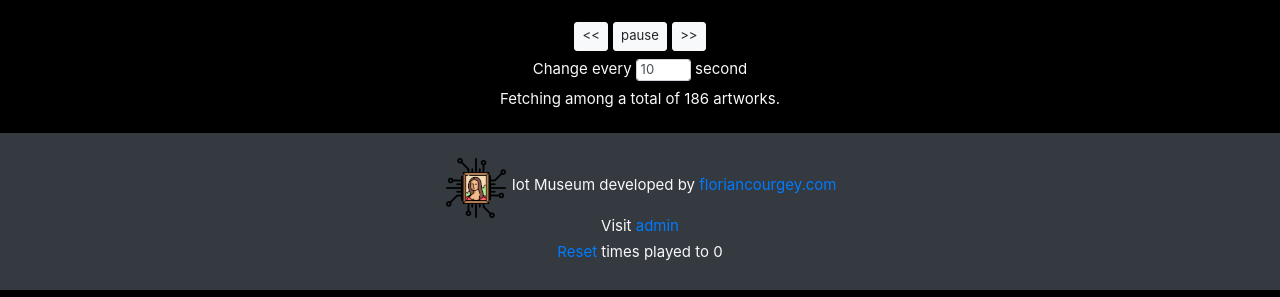
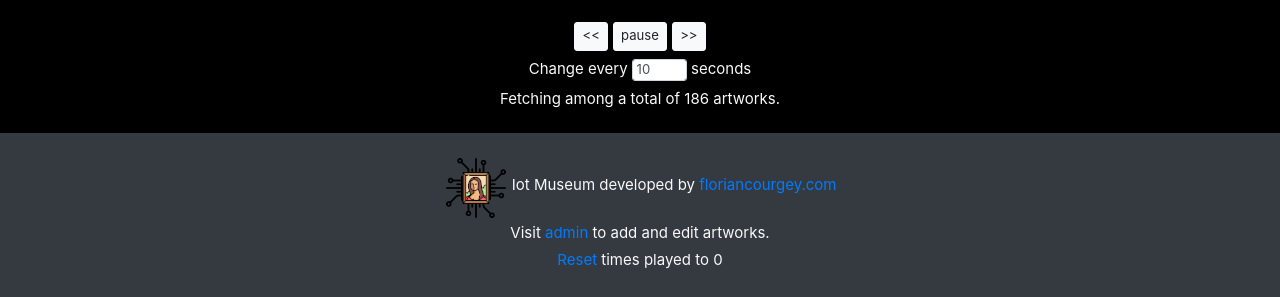
Before and after one commit to floriancourgey/iot-museum, a Django app: page / in a window 1280 px wide. Shown: the part 801-1098 px from the top of the page. Run offline with Django 3.2, Linux system fonts and the light colour scheme; data comes from the database, SQL or seed files in the repository; parts of the project's set-up code (start-up, migrations or seed data) failed here and were passed over; some libraries are stand-ins or nearby versions.

Commit message:
! design fix

```diff
--- a/museum/templates/museum/admin/rmngp.html
+++ b/museum/templates/museum/admin/rmngp.html
@@ -3,7 +3,7 @@
 {% load static %}
 
 {% block content %}
-<link rel="stylesheet" href="https://maxcdn.bootstrapcdn.com/bootstrap/4.0.0/css/bootstrap-grid.min.css">
+<link rel="stylesheet" href="{% static 'bootstrap-4.0.0/css/bootstrap.min.css' %}">
 
 <div id="app" class="row">
   <div class="col-md-3">
--- a/museum/templates/museum/index.html
+++ b/museum/templates/museum/index.html
@@ -39,31 +39,33 @@
           </div>
         </div>
         <div class="row m-4">
-          <div class="col-12">
+          <div class="col">
+            <div>
               <button onclick="previous()" class="btn btn-light btn-sm"><<</button>
               <button onclick="pause()" id="pause" class="btn btn-light btn-sm">pause</button>
               <button onclick="play()" id="play" class="btn btn-light btn-sm">play</button>
               <button onclick="next()" class="btn btn-light btn-sm">>></button>
             </div>
-          <div class="col-12 my-2">
+            <div class="my-2">
               Change every
               <input type="number" class="p-0 px-1 d-inline-block form-control form-control-sm" value="10" style="width:55px" id="timeoutInterval">
-            second
+              seconds
             </div>
-          <div class="col-12">
+            <div>
               Fetching among a total of {{numberOfArtworks}} artworks.
+            </div>
           </div>
         </div>
       </div>
     </main>
     <footer class="row bg-dark text-center text-light p-4">
       <div class="col">
-        <div class="">
+        <div class="mb-2">
           <img src="{% static 'iot-museumx64.png' %}"/>
           Iot Museum developed by <a href="https://floriancourgey.com?ref=iot-museum" target="_blank">floriancourgey.com</a>
         </div>
         <div class="">
-          Visit <a href="{% url 'admin:index' %}">admin</a>
+          Visit <a href="{% url 'admin:index' %}">admin</a> to add and edit artworks.
         </div>
         <div class="m-1">
           <a href="{% url 'reset' %}">Reset<a/> times played to 0
```
Lines whose indentation alone changed are shown as unchanged.
